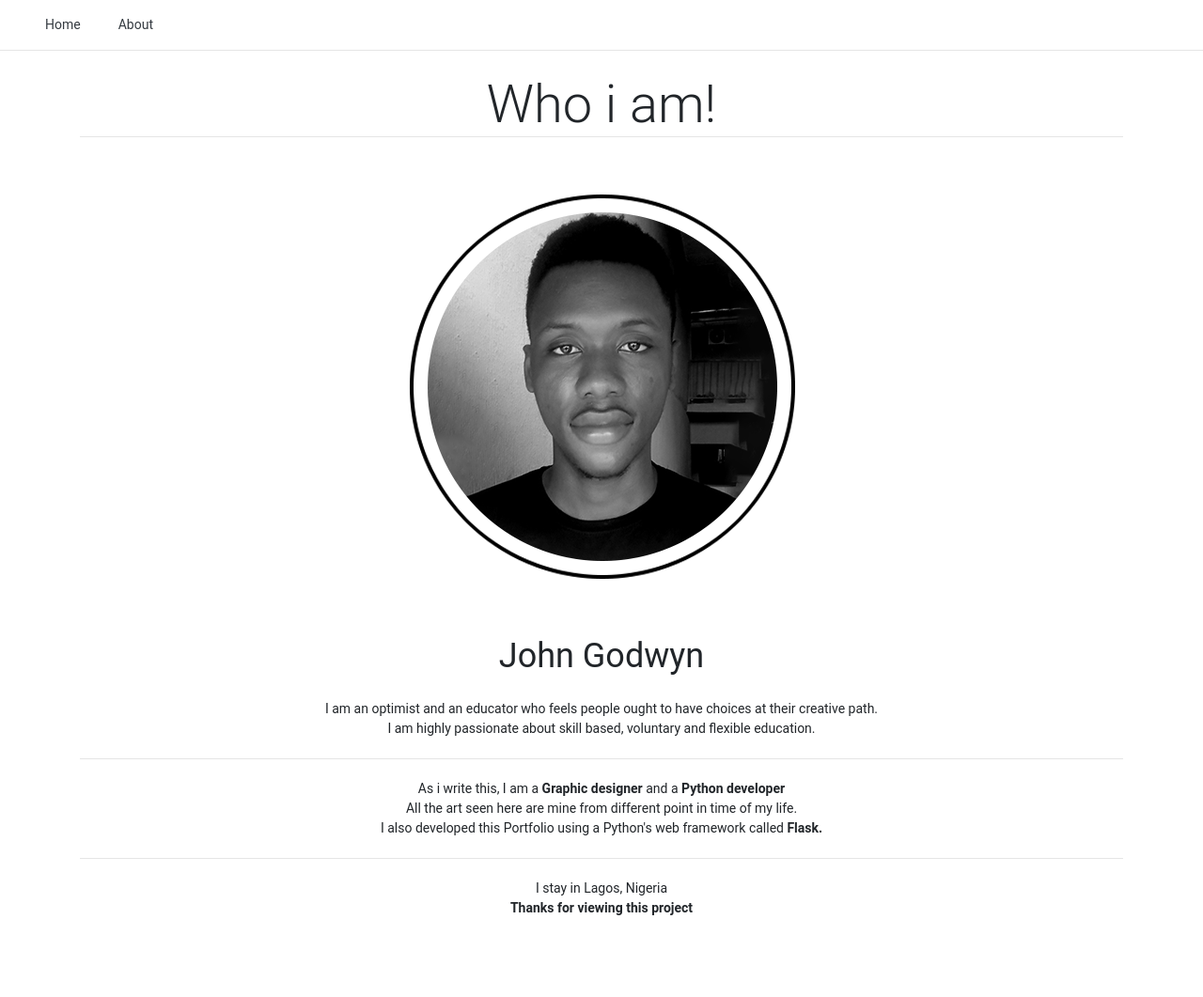
After one commit to JGodwyn/Cloud_storage, a Django app: page /about in a window 1280 px wide. The commit adds this page. Shown: the whole page at 94% size. Run offline with Django 3.2, Linux system fonts and the light colour scheme; some libraries are stand-ins or nearby versions.

Commit message:
added some changes

```diff
--- a/cloud/urls.py
+++ b/cloud/urls.py
@@ -15,5 +15,6 @@ urlpatterns = [
     path('dashboard/logout/<int:id>', views.logout, name = 'log_out'),
     path('dashboard/<int:id>/profile', views.profile, name = 'profile'),
     path('dashboard/<int:id>/edit/<str:error>', views.edit_profile, name = 'edit_profile'),
+    path('about', views.about, name = 'about')
 
 ]
--- a/cloud/views.py
+++ b/cloud/views.py
@@ -277,3 +277,7 @@ def logout(request, id):
             line.delete()
 
     return HttpResponseRedirect(reverse('cloud:welcome'))
+
+
+def about(request):
+    return render(request, 'cloud/about.html')
--- a/cloudstorage/settings.py
+++ b/cloudstorage/settings.py
@@ -24,7 +24,7 @@ TEMPLATES_DIR = os.path.join(BASE_DIR, 'templates')
 SECRET_KEY = '1*9as04_b%y+738lp4-^-@c0plzf)rw2i#8^t(i!z@13jjh(5f'
 
 # SECURITY WARNING: don't run with debug turned on in production!
-DEBUG = True
+DEBUG = False
 
 ALLOWED_HOSTS = []
 
--- a/cloudstorage/urls.py
+++ b/cloudstorage/urls.py
@@ -5,7 +5,7 @@ from django.conf.urls.static import static
 
 urlpatterns = [
     path('admin/', admin.site.urls),
-    path('/', include('cloud.urls')),
+    path('', include('cloud.urls')),
     path('cloud/api/', include('cloud.api.urls'))
 ]
 
--- /dev/null
+++ b/templates/cloud/about.html
@@ -0,0 +1,55 @@
+{% extends 'base.html' %}
+{% load static %}
+
+
+{% block title %} Login {% endblock title %}
+{% block other_css %}
+    <link href="{% static 'css/main.css' %}" rel="stylesheet" media="all">
+{% endblock other_css %}
+{% block navbar %}
+  <button class="navbar-toggler" type="button" data-toggle="collapse" data-target="#navbarNav" aria-controls="navbarNav" aria-expanded="false" aria-label="Toggle navigation">
+    <span class="navbar-toggler-icon"></span>
+  </button>
+  <div class="collapse navbar-collapse" id="navbarNav">
+    <ul class="navbar-nav">
+      <li class="nav-item active mr-4 ml-4">
+        <a class="nav-link text-dark" href="{% url 'cloud:welcome' %}">Home <span class="sr-only">(current)</span></a>
+      </li>
+      <li class="nav-item mr-4">
+        <a class="nav-link text-dark" href="#">About</a>
+      </li>
+    </ul>
+  </div>
+</nav>
+<hr>
+{% endblock navbar %}
+
+
+{% block content %}
+    <h1 class="display-4 lead mt-4" style="text-align: center;"> Who i am! </h1>
+    <hr>
+
+    <div class="row align-items-center justify-content-center">
+        <img src="{% static 'img\black and white.png' %}">
+    </div>
+
+    <div class="" style="text-align: center;">
+        <h1 class="mb-4"> John Godwyn </h1>
+        <p> I am an optimist and an educator who feels people ought to have choices at their creative path. </p>
+        <p> I am highly passionate about skill based, voluntary and flexible education. </p>
+        <br>
+        <hr style="width: auto;">
+        <br>
+        <p> As i write this, I am a <b> Graphic designer </b> and a <b> Python developer </b> </p>
+        <p> All the art seen here are mine from different point in time of my life. </p>
+        <p> I also developed this Portfolio using a Python's web framework called <b> Flask. </b> </p>
+        <br>
+        <hr style="width: autos;">
+        <br>
+        <p> I stay in Lagos, Nigeria </p>
+        <p> <b> Thanks for viewing this project </b></p>
+    </div>
+
+
+    <br><br><br><br>
+{% endblock content %}
--- a/templates/cloud/add_folder.html
+++ b/templates/cloud/add_folder.html
@@ -17,7 +17,6 @@
         <a class="nav-link text-dark" href="{% url 'cloud:dashboard' user.id %}">Home <span class="sr-only">(current)</span></a>
       </li>
       <li class="nav-item mr-4">
-        <a class="nav-link text-dark" href="">About</a>
       </li>
     </ul>
 
--- a/templates/cloud/confirm_delete.html
+++ b/templates/cloud/confirm_delete.html
@@ -17,7 +17,6 @@
         <a class="nav-link text-dark" href="{% url 'cloud:dashboard' user.id %}">Home <span class="sr-only">(current)</span></a>
       </li>
       <li class="nav-item mr-4">
-        <a class="nav-link text-dark" href="">About</a>
       </li>
     </ul>
 
--- a/templates/cloud/dashboard.html
+++ b/templates/cloud/dashboard.html
@@ -18,7 +18,6 @@
         <a class="nav-link text-dark" href="#">Home <span class="sr-only">(current)</span></a>
       </li>
       <li class="nav-item mr-4">
-        <a class="nav-link text-dark" href="">About</a>
       </li>
     </ul>
 
--- a/templates/cloud/edit_folder.html
+++ b/templates/cloud/edit_folder.html
@@ -17,7 +17,6 @@
         <a class="nav-link text-dark" href="{% url 'cloud:dashboard' user.id %}">Home <span class="sr-only">(current)</span></a>
       </li>
       <li class="nav-item mr-4">
-        <a class="nav-link text-dark" href="">About</a>
       </li>
     </ul>
 
--- a/templates/cloud/edit_profile.html
+++ b/templates/cloud/edit_profile.html
@@ -18,7 +18,6 @@
         <a class="nav-link text-dark" href="{% url 'cloud:dashboard' user.id %}">Home <span class="sr-only">(current)</span></a>
       </li>
       <li class="nav-item mr-4">
-        <a class="nav-link text-dark" href="">About</a>
       </li>
     </ul>
 
--- a/templates/cloud/files.html
+++ b/templates/cloud/files.html
@@ -20,7 +20,6 @@
       </li>
 
       <li class="nav-item mr-4">
-        <a class="nav-link text-dark" href="">About</a>
       </li>
     </ul>
 
--- a/templates/cloud/login.html
+++ b/templates/cloud/login.html
@@ -16,7 +16,7 @@
         <a class="nav-link text-dark" href="{% url 'cloud:welcome' %}">Home <span class="sr-only">(current)</span></a>
       </li>
       <li class="nav-item mr-4">
-        <a class="nav-link text-dark" href="">About</a>
+        <a class="nav-link text-dark" href="{% url 'cloud:about' %}">About</a>
       </li>
     </ul>
   </div>
--- a/templates/cloud/profile.html
+++ b/templates/cloud/profile.html
@@ -18,7 +18,6 @@
         <a class="nav-link text-dark" href="{% url 'cloud:dashboard' user.id %}">Home <span class="sr-only">(current)</span></a>
       </li>
       <li class="nav-item mr-4">
-        <a class="nav-link text-dark" href="">About</a>
       </li>
     </ul>
 
--- a/templates/cloud/sign_up.html
+++ b/templates/cloud/sign_up.html
@@ -16,7 +16,7 @@
         <a class="nav-link text-dark" href="{% url 'cloud:welcome' %}">Home <span class="sr-only">(current)</span></a>
       </li>
       <li class="nav-item mr-4">
-        <a class="nav-link text-dark" href="">About</a>
+        <a class="nav-link text-dark" href="{% url 'cloud:about' %}">About</a>
       </li>
     </ul>
   </div>
--- a/templates/cloud/welcome.html
+++ b/templates/cloud/welcome.html
@@ -13,7 +13,7 @@
         <a class="nav-link text-dark" href="#">Home <span class="sr-only">(current)</span></a>
       </li>
       <li class="nav-item mr-4">
-        <a class="nav-link text-dark" href="">About</a>
+        <a class="nav-link text-dark" href="{% url 'cloud:about' %}">About</a>
       </li>
     </ul>
   </div>
```
Also changed, not shown: cloud/static/img/b&w copy.png (added), cloud/static/img/black and white.png (added), 3 other files.
